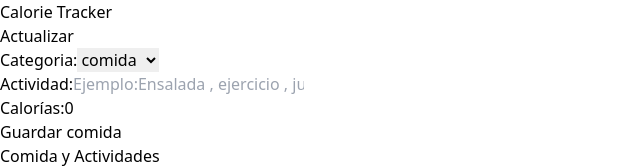
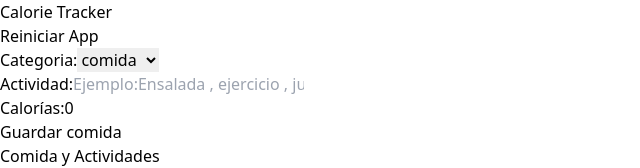
Before and after one commit to GiovanniCorone1/Calorie-Tracker, a React (Vite) app: page / in a window 1280 px wide. Shown: the top 168 px of the page, without its empty margins (0-640 px from the left). Built offline with nearby package versions, Linux system fonts and the light colour scheme.

Commit message:
add funcionalidad restaurar app

```diff
--- a/src/App.tsx
+++ b/src/App.tsx
@@ -1,20 +1,26 @@
-import { useReducer, useEffect } from 'react';
+import { useReducer, useEffect, useMemo } from 'react';
 import { Form } from './components/Form';
-import { initialSate, dataReducer } from './reducers/data-reducer';
+import { initialState, dataReducer } from './reducers/data-reducer';
 import { DataList } from './components/DataList';
 
 function App() {
-  const [state , dispatch]= useReducer(dataReducer , initialSate)
+  const [state , dispatch]= useReducer(dataReducer , initialState)
   //seteamos en el sessionStorage
   useEffect(()=>{
     sessionStorage.setItem('data',JSON.stringify(state.data))
   },[state.data])
+  //si hay elementos en el form devuelve true
+  const rebootApp = useMemo(() =>state.data.length > 0, [state.data])
   return (
     <>
       <header className="bg-stone-700 py-4">
         <div className="max-w-4xl mx-auto flex justify-between">
           <h1 className="text-white text-center text-lg font-bold uppercase">Calorie Tracker</h1>
-          <button>Actualizar</button>
+          <button className='bg-cyan-600 hover:bg-cyan-400 p-2 font-bold uppercase text-white cursor-pointer rounded-lg text-sm disabled:opacity-10'
+          disabled={!rebootApp} //si es true(hay elementos se permite enviar reiniciar)
+          onClick={()=>dispatch({type:'reboot'})} //enviamos la accion para reiniciar el formulario
+          >
+            Reiniciar App</button>
         </div>
       </header>
       <section className="bg-cyan-600 py-20 px-5">
--- a/src/reducers/data-reducer.ts
+++ b/src/reducers/data-reducer.ts
@@ -18,22 +18,23 @@ export type dataActions = {
     }
 } |
 {type:'get-id',payload :{id : DataForm['id']}} |
-{type:'delete-data',payload:{id:DataForm['id']}}
+{type:'delete-data',payload:{id:DataForm['id']}} |
+{type:'reboot'}
 
-//type del state inicial , que tomara el type del DataForm,el id se usa ya que queremos otro estado donde se  utilice el id para editar la info
+//type del state inicial , que tomara el type del DataForm,el id se usa ya que queremos otro estado donde se  utilice el id para editar la info, cada vez que es state cambie este tambien debe ser la forma de como el reducer retorne los valores,es decir , debe retornar una data y un selectId
 export type dataInitialState = {
   data : DataForm[],
   selectId:DataForm['id']
 }
 //state inicial , en general se le pone como un objeto ,ya que, se puede tener varias propiedades ,pero puede ser un array , numero ,etc
-export const initialSate:dataInitialState={
+export const initialState:dataInitialState={
   data:getSessionStorage(), //el state inicial sera lo que tenga la sessionStorage
   selectId:""
 }
 
 //la funcion reducer
 export const dataReducer = (
-  state:dataInitialState=initialSate , action :dataActions) =>{
+  state:dataInitialState=initialState , action :dataActions) =>{
     switch(action.type){
       //a la hora que editemos sobreescriba los datos , y no cree otro
       case 'save-data':{
@@ -66,6 +67,12 @@ export const dataReducer = (
           //devolvemos la data que no hemos seleccionado
           data : state.data.filter(dataSelect => dataSelect.id !== action.payload.id)
         }
+      case 'reboot':
+        return{
+          // regresamos todo el state vacio
+         data:[],
+         selectId:""
+        }
       default:
         return state
     }
```
